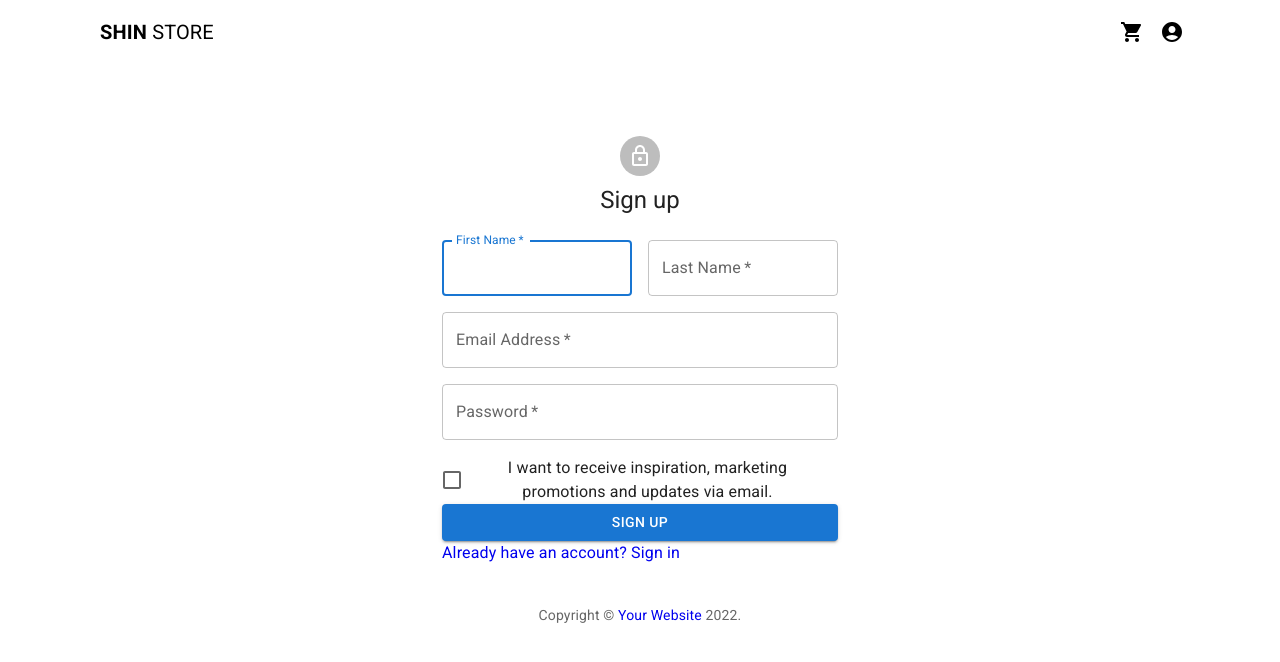
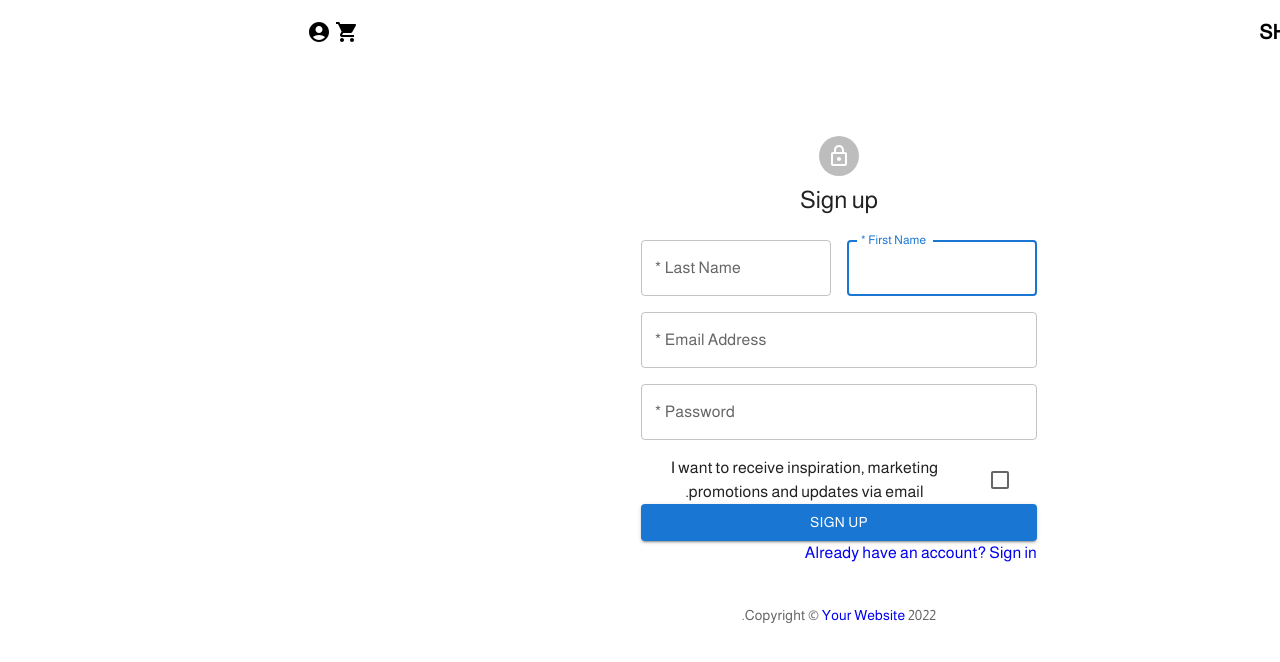
Before and after one commit to Shahrzad-gh/Shin-dealer, a React (Create React App) app in the folder client/: page /SignUp in a window 1280 px wide. Shown: the top 662 px of the page. Built offline with nearby package versions, Linux system fonts and the light colour scheme; no server answers.

Commit message:
update global style

```diff
--- a/client/src/App.css
+++ b/client/src/App.css
@@ -1,11 +1,23 @@
+*{
+  font-family: "Almarai" !important;
+}
 a {
   text-decoration: none;
 }
-
+html, body{
+  direction: rtl;
+  text-align: right;
+}
 .App {
   text-align: center;
 }
-
+.sort-icon{
+  -o-transform: scaleX(-1);
+  -moz-transform: scaleX(-1);
+  -webkit-transform: scaleX(-1);
+  -ms-transform: scaleX(-1);
+  transform: scaleX(-1);
+}
 .App-logo {
   height: 40vmin;
   pointer-events: none;
@@ -103,6 +115,12 @@ ul {
   padding: 5px;
   background-color: #717fe0;
   color: #fff;
+}
+.css-bshv44-MuiButtonBase-root-MuiListItem-root{
+  width: 150px !important;
+}
+.css-cvhtoe-MuiButtonBase-root-MuiListItemButton-root , .css-1p823my-MuiListItem-root , .css-bshv44-MuiButtonBase-root-MuiListItem-root{
+  text-align: right !important;
 }
 .overview .css-11lq3yg-MuiGrid-root {
   padding: 30px;
```
